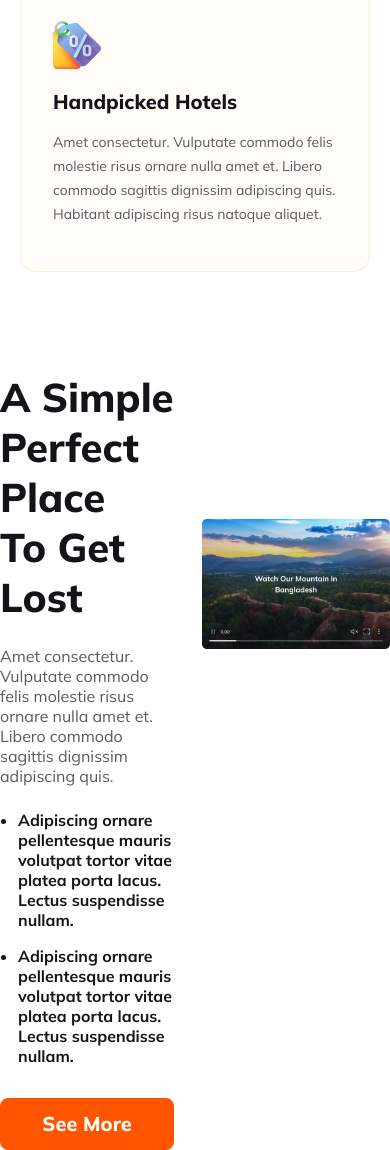
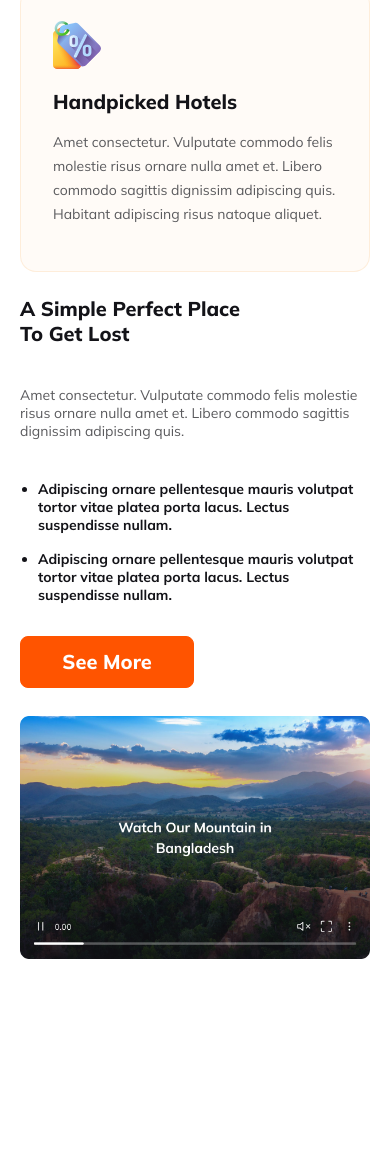
Before and after one commit to rijviislam/ph-assignment-2-lets-travel, a plain HTML site: page index.html in a window 390 px wide. Shown: the part 3801-4951 px from the top of the page. After the commit the page ends 4764 px from the top, so only its background shows below. Drawn offline with Linux system fonts and the light colour scheme.

Commit message:
feat: added responsiveness on perfect place section

```diff
--- a/style.css
+++ b/style.css
@@ -780,4 +780,32 @@ ul li {
     font-size: 14px;
     line-height: 24px;
   }
+  /* PERFECT PLACES SECTION RESPONSIVE STYLES  */
+  .perfect_place_section {
+    margin-top: 24px;
+  }
+  .perfect_place_container {
+    flex-direction: column;
+  }
+  .perfect_place_text_content {
+    padding: 0 20px;
+    width: 100%;
+  }
+  .perfect_place_title {
+    font-size: 20px;
+  }
+  .perfect_place_subtitle {
+    margin-top: 16px;
+    margin-bottom: 16px;
+    font-size: 14px;
+  }
+  .perfect_place_list li {
+    font-size: 14px;
+    font-weight: 700;
+  }
+  .perfect_place_img_content {
+    padding: 0 20px;
+    width: 100%;
+    height: auto;
+  }
 }
```
